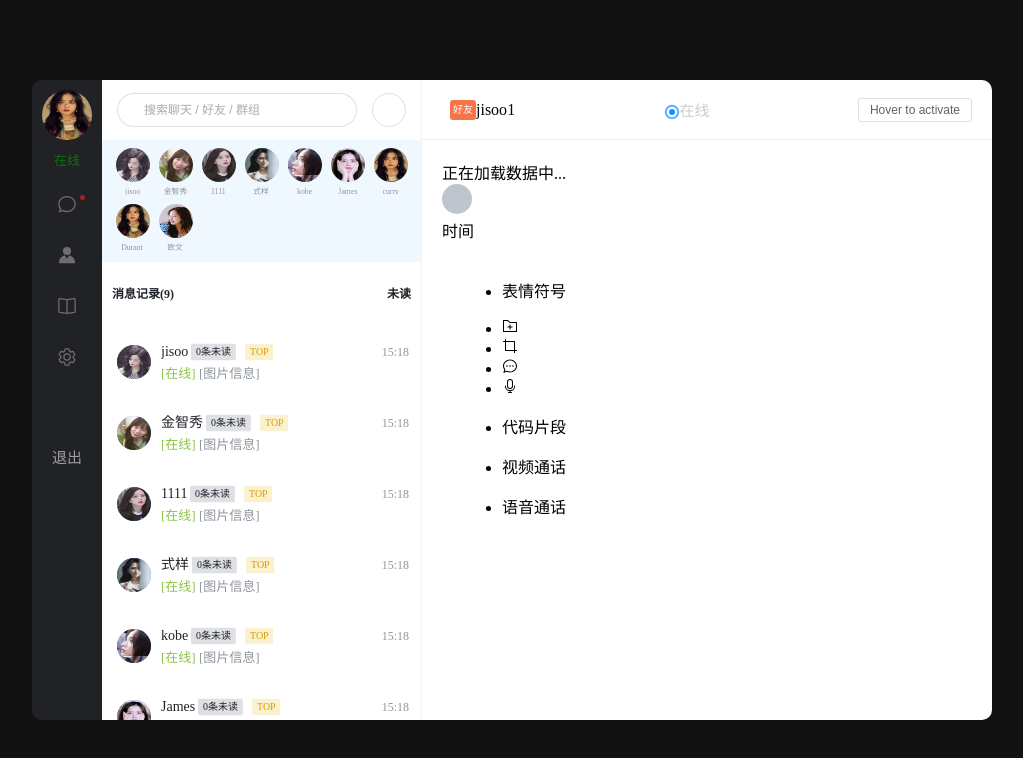
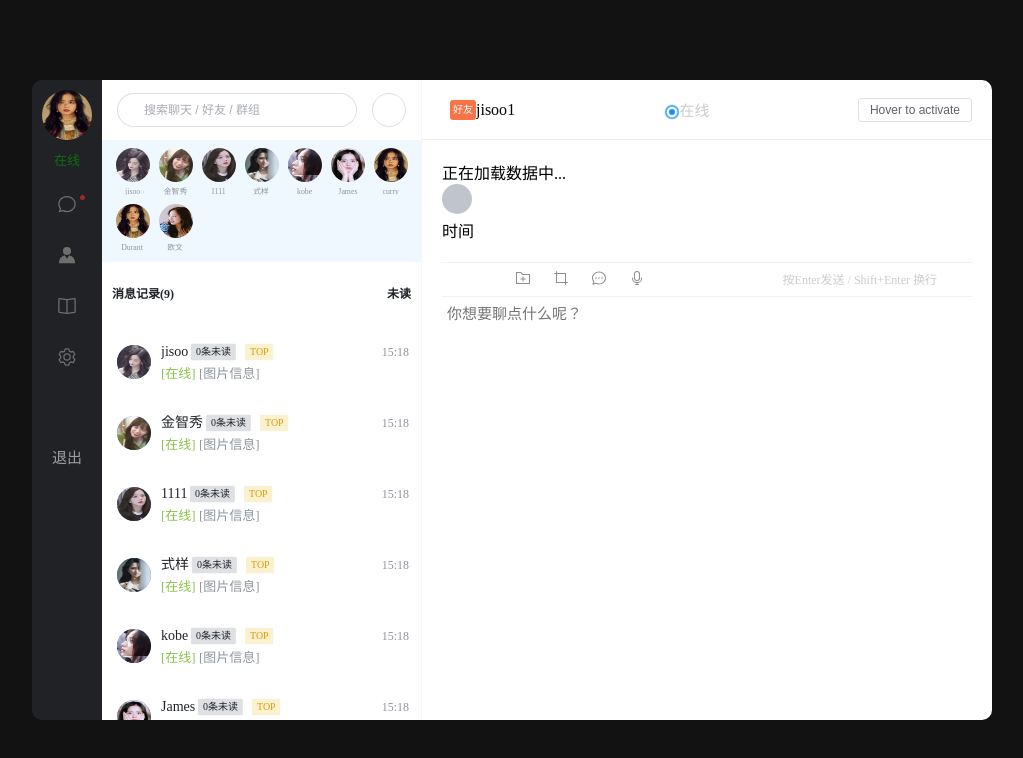
Before and after one commit to coderzyq/TIM-IM, a Vue app in the folder timim/: page / in a window 1280 px wide. Shown: the top 758 px of the page, without its empty margins (128-1151 px from the left). Built offline with nearby package versions, Linux system fonts and the light colour scheme.

Commit message:
feat:工具栏和输入框

```diff
--- a/timim/src/components/editor/MeEdit.vue
+++ b/timim/src/components/editor/MeEdit.vue
@@ -1,26 +1,34 @@
+<!--
+ * @Author: zhang-yong-qiang 1094093944@qq.com
+ * @Date: 2023-03-06 22:43:07
+ * @LastEditors: zhang-yong-qiang 1094093944@qq.com
+ * @LastEditTime: 2023-03-09 00:28:37
+ * @FilePath: \LCMIM\TIM-IM\timim\src\components\editor\MeEdit.vue
+ * @Description: 这是默认设置,请设置`customMade`, 打开koroFileHeader查看配置 进行设置: https://github.com/OBKoro1/koro1FileHeader/wiki/%E9%85%8D%E7%BD%AE
+-->
 <template>
   <el-container class="editor-container">
-        <el-header class="no-padding toolbar" height="35px">
+    <el-header class="toolbar" height="35px">
       <ul>
         <li>
-                    <i class="iconfont icon-icon_im_face" style="font-size: 15px;"></i>
+          <i class="iconfont icon-icon_im_face" style="font-size: 15px"></i>
           <p class="tip-title">表情符号</p>
         </li>
         <li>
           <el-icon><FolderAdd /></el-icon>
-                    <!-- <p class="tip-title">文件</p> -->
+          <p class="tip-title">文件</p>
         </li>
         <li>
           <el-icon><Crop /></el-icon>
-                    <!-- <p class="tip-title">截图</p> -->
+          <p class="tip-title">截图</p>
         </li>
         <li>
           <el-icon><ChatDotRound /></el-icon>
-                    <!-- <p class="tip-title">消息记录</p> -->
+          <p class="tip-title">消息记录</p>
         </li>
         <li>
           <el-icon><Microphone /></el-icon>
-                    <!-- <p class="tip-title">消息记录</p> -->
+          <p class="tip-title">消息记录</p>
         </li>
         <li>
           <i class="iconfont icon-daima" />
@@ -36,27 +44,174 @@
           <i class="iconfont icon-daima" />
           <p class="tip-title">语音通话</p>
         </li>
+        <p class="text-tips no-select">
+          <span>按Enter发送 / Shift+Enter 换行</span>
+          <!-- <el-popover placement="top-end" width="600" trigger="click">
+            <template #reference>
+              <div class="editor-books">
+              <div class="books-title">编辑说明:</div>
+              <p>
+                1. 支持上传QQ及微信截图，在QQ或微信中截图后使用Ctrl+v上传图片。
+              </p>
+              <p>
+                2.
+                支持浏览器及Word文档中的图片复制上传、复制后使用Ctrl+v上传图片。
+              </p>
+              <p>3. 支持图片拖拽上传。</p>
+              <p>4. 支持文件上传 ( 文件小于100M ) 。</p>
+              <p>5. 按Enter发送 / Shift+Enter 换行。</p>
+              <p>
+                6.
+                注意：当文件正在上传时，请勿关闭网页或离开当前对话框，否则将导致文件停止上传或上传失败。
+              </p>
+            </div>
+            <i class="el-icon-info" slot="reference" />
+            </template>
+          </el-popover> -->
+        </p>
       </ul>
     </el-header>
+    <el-main class="textarea">
+      <!-- <textarea ref="textarea" ></textarea> -->
+      <!-- <div
+        class="me-editor"
+        spellcheck="true"
+        contenteditable="plaintext-only"
+        placeholder="你想说点什么呢"
+      ></div> -->
+      <textarea
+        rows="6"
+        placeholder="你想要聊点什么呢？"
+        v-model.trim="editorText"
+      ></textarea>
+    </el-main>
   </el-container>
 </template>
 
 <script setup>
-import { ref, reactive} from "vue"
+import { ref, reactive } from "vue";
 //当前编辑的内容
-const editorText = ref("")
+const editorText = ref("");
 //图片查看器相关信息
-const imageViewer = reactive({isShow: false, file: null})
-const codeBlock = reactive({isShow: false, editMode: true})
-const fileManager = reactive({isShow: false})
+const imageViewer = reactive({ isShow: false, file: null });
+const codeBlock = reactive({ isShow: false, editMode: true });
+const fileManager = reactive({ isShow: false });
 //录音器
-const recorder = ref(false)
+const recorder = ref(false);
 //上次发送消息的时间
-const sendtime = ref(0)
+const sendtime = ref(0);
 //发送间隔时间（默认1秒）
-const interval = ref(1000)
+const interval = ref(1000);
 </script>
 
 <style lang="scss" scoped>
+.editor-container {
+  height: 160px;
+  width: 100%;
+  background-color: white;
+  .toolbar {
+    line-height: 35px;
+    border-bottom: 1px solid #f5f0f0;
+    border-top: 1px solid #f5f0f0;
 
+    ul {
+      margin: auto;
+      li {
+        list-style: none;
+        float: left;
+        width: 35px;
+        margin-left: 3px;
+        cursor: pointer;
+        text-align: center;
+        line-height: 35px;
+        position: relative;
+        color: #8d8d8d;
+        &:hover {
+          background-color: #f7f5f5;
+        }
+        &:hover .tip-title {
+          display: block;
+        }
+        .tip-title {
+          display: none;
+          position: absolute;
+          top: 25px;
+          left: 0px;
+          height: 26px;
+          line-height: 26px;
+          background-color: rgba(31, 35, 41, 0.9);
+          color: white;
+          min-width: 30px;
+          font-size: 10px;
+          padding: 0 5px;
+          border-radius: 2px;
+          white-space: pre;
+          text-align: center;
+          user-select: none;
+          z-index: 1;
+        }
+      }
+      .text-tips {
+        margin: auto 15px;
+        float: right;
+        margin-right: 15px;
+        font-size: 12px;
+        color: #ccc;
+        i {
+          font-size: 14px;
+          cursor: pointer;
+          margin-left: 5px;
+          color: rgb(255, 181, 111);
+        }
+      }
+    }
+  }
+  .textarea {
+    // box-sizing: border-box;
+    overflow: hidden;
+    position: relative;
+    padding: 0 !important;
+    // .me-editor {
+    //   width: 100%;
+    //   height: inherit;
+    //   border: none;
+    //   resize: none;
+    //   font-size: 15px;
+    //   overflow-y: auto;
+    //   color: #464545;
+    //   padding: 8px;
+    //   box-sizing: border-box;
+    //   white-space: pre-wrap;
+    //   word-break: break-word;
+    //   word-wrap: break-word;
+    //   -webkit-user-select: text;
+    //   user-select: none;
+    //   cursor: text;
+    //   outline: none;
+    //   &:empty:before {
+    //     content: attr(placeholder);
+    //     color: #464545;
+    //     font-size: 12px;
+    //     font-weight: 400;
+    //   }
+    // }
+    textarea {
+      width: calc(100%);
+      width: -moz-calc(100% );
+      width: -webkit-calc(100%);
+      height: calc(100% - 10px);
+      height: -moz-calc(100% - 10px);
+      height: -webkit-calc(100% - 10px);
+      border: 0 none;
+      outline: none;
+      resize: none;
+      font-size: 15px;
+      font-weight: 400;
+      overflow-y: auto;
+      color: #464545;
+      padding: 5px;
+      position: relative;
+    }
+  }
+}
 </style>
```
Lines whose indentation alone changed are shown as unchanged.
